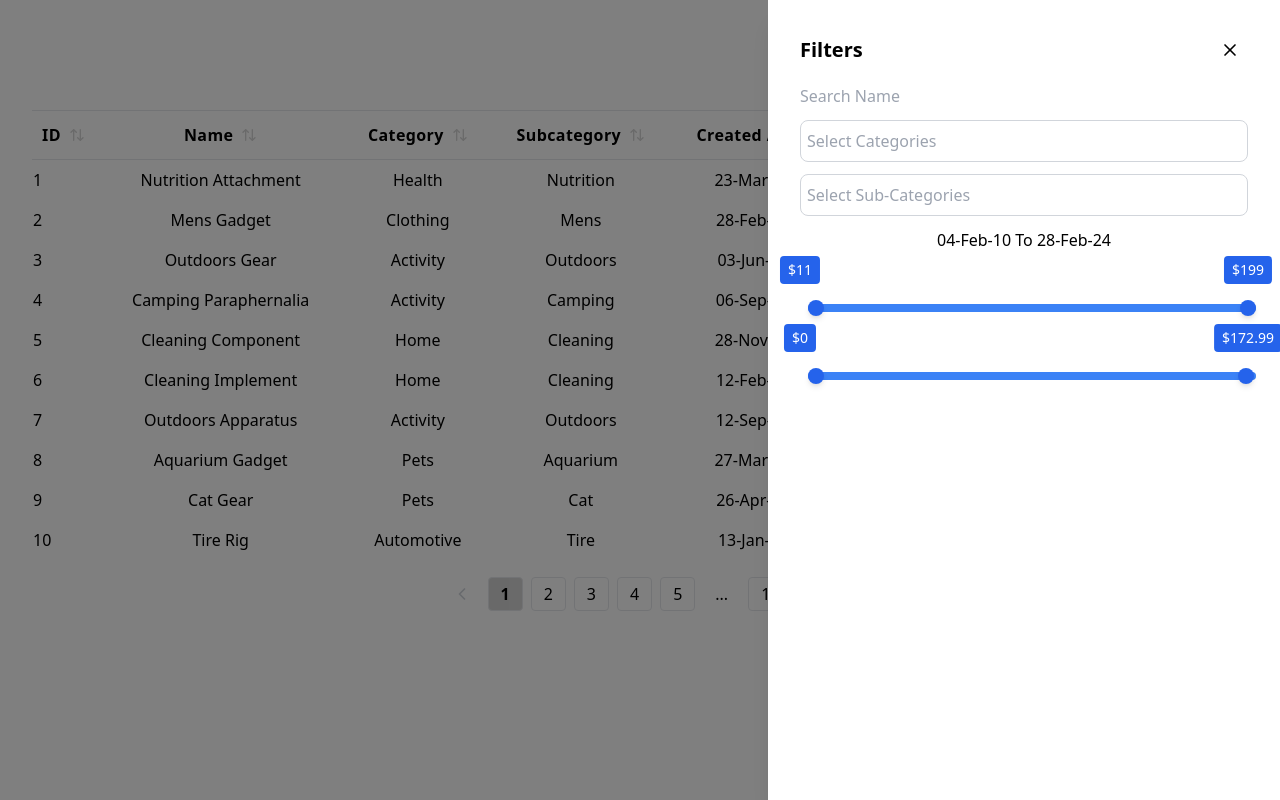
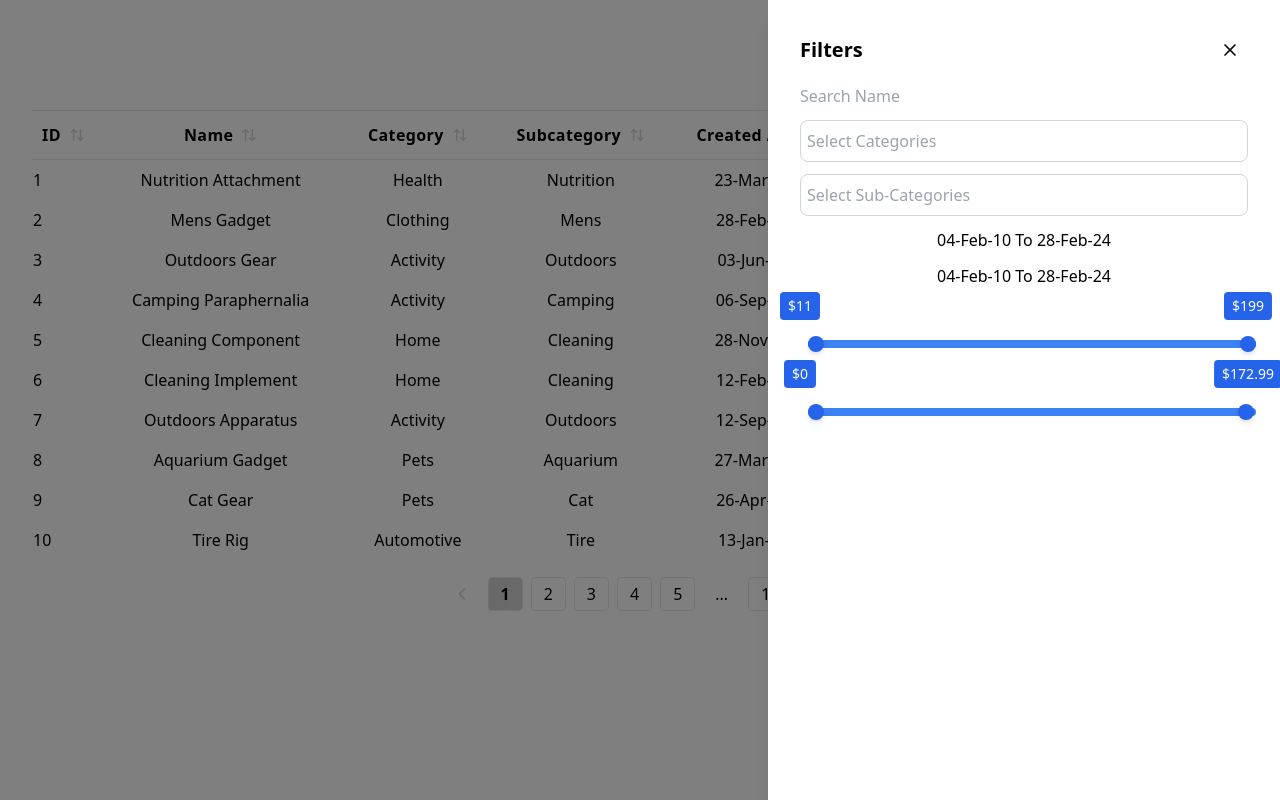
Before and after one commit to ShivangamSoni/products-table, a React (Vite) app: page / in a window 1280 px wide. Built offline with nearby package versions, Linux system fonts and the light colour scheme.

Commit message:
Add: Updated At Range Filter

```diff
--- a/src/components/products/SIdePanels/Filter.tsx
+++ b/src/components/products/SIdePanels/Filter.tsx
@@ -3,18 +3,19 @@ import { Table } from "@tanstack/react-table";
 import { DateRange, Range, RangeKeyDict } from "react-date-range";
 import "react-date-range/dist/styles.css";
 import "react-date-range/dist/theme/default.css";
+import moment from "moment";
 
 import { ProductType } from "../Table";
 import { MultiSelect } from "../../MultiSelect";
 import { PriceRange } from "../../PriceRange";
 import { formatDate, getMinMaxDates } from "../../../utils/date";
-import moment from "moment";
 
 export type FiltersType = {
     name: string;
     category: string[];
     subcategory: string[];
     createdAt: string[];
+    updatedAt: string[];
     price: number[];
     sale_price: number[];
 };
@@ -43,17 +44,44 @@ export default function Filter({
         tableManager.getColumn("subcategory")!.getFacetedUniqueValues().keys()
     ).sort();
 
-    const dateRange = getMinMaxDates(
+    const createdDateRange = getMinMaxDates(
         Array.from(
             tableManager.getColumn("createdAt")!.getFacetedUniqueValues().keys()
         )
     );
     const [isCreatedDatePickerOpen, setIsCreatedDatePickerOpen] =
         useState(false);
-    const [ranges, setRanges] = useState<Range[]>([
+    const [createdRanges, setCreatedRanges] = useState<Range[]>([
         {
-            startDate: new Date(dateRange[0]) as unknown as Date,
-            endDate: new Date(dateRange[1]) as unknown as Date,
+            startDate:
+                filters.createdAt[0] !== ""
+                    ? new Date(filters.createdAt[0])
+                    : new Date(createdDateRange[0]),
+            endDate:
+                filters.createdAt[1] !== ""
+                    ? new Date(filters.createdAt[1])
+                    : new Date(createdDateRange[1]),
+            key: "selection",
+        },
+    ]);
+
+    const updatedDateRange = getMinMaxDates(
+        Array.from(
+            tableManager.getColumn("updatedAt")!.getFacetedUniqueValues().keys()
+        )
+    );
+    const [isUpdatedDatePickerOpen, setIsUpdatedDatePickerOpen] =
+        useState(false);
+    const [updatedRanges, setUpdatedRanges] = useState<Range[]>([
+        {
+            startDate:
+                filters.updatedAt[0] !== ""
+                    ? new Date(filters.updatedAt[0])
+                    : new Date(updatedDateRange[0]),
+            endDate:
+                filters.updatedAt[1] !== ""
+                    ? new Date(filters.updatedAt[1])
+                    : new Date(updatedDateRange[1]),
             key: "selection",
         },
     ]);
@@ -90,12 +118,24 @@ export default function Filter({
         });
     }
 
-    function handleDateChange(item: RangeKeyDict) {
+    function handleCreatedDateChange(item: RangeKeyDict) {
         const newRange = item.selection;
-        setRanges([newRange]);
+        setCreatedRanges([newRange]);
         onChange({
             ...filters,
             createdAt: [
+                moment(newRange.startDate).format("DD-MMM-YYYY"),
+                moment(newRange.endDate).format("DD-MMM-YYYY"),
+            ],
+        });
+    }
+
+    function handleUpdatedDateChange(item: RangeKeyDict) {
+        const newRange = item.selection;
+        setUpdatedRanges([newRange]);
+        onChange({
+            ...filters,
+            updatedAt: [
                 moment(newRange.startDate).format("DD-MMM-YYYY"),
                 moment(newRange.endDate).format("DD-MMM-YYYY"),
             ],
@@ -137,22 +177,49 @@ export default function Filter({
                 <button
                     onClick={() => setIsCreatedDatePickerOpen((prev) => !prev)}
                 >
-                    {formatDate(ranges[0].startDate ?? "")} To{" "}
-                    {formatDate(ranges[0].endDate ?? "")}
+                    {formatDate(createdRanges[0].startDate ?? "")} To{" "}
+                    {formatDate(createdRanges[0].endDate ?? "")}
                 </button>
                 {isCreatedDatePickerOpen && (
                     <div className="absolute top-full z-[1000] border border-black">
                         <DateRange
                             editableDateInputs
-                            onChange={handleDateChange}
+                            onChange={handleCreatedDateChange}
                             moveRangeOnFirstSelection={false}
-                            ranges={ranges}
-                            minDate={new Date(dateRange[0])}
-                            maxDate={new Date(dateRange[1])}
+                            ranges={createdRanges}
+                            minDate={new Date(createdDateRange[0])}
+                            maxDate={new Date(createdDateRange[1])}
                             onRangeFocusChange={(range) => {
                                 // Both these values are 0 when the range selection has been made
                                 if (range[0] === 0 && range[1] === 0) {
                                     setIsCreatedDatePickerOpen(false);
+                                }
+                            }}
+                        />
+                    </div>
+                )}
+            </div>
+
+            <div className="grid relative">
+                <button
+                    onClick={() => setIsUpdatedDatePickerOpen((prev) => !prev)}
+                >
+                    {formatDate(updatedRanges[0].startDate ?? "")} To{" "}
+                    {formatDate(updatedRanges[0].endDate ?? "")}
+                </button>
+                {isUpdatedDatePickerOpen && (
+                    <div className="absolute top-full z-[1000] border border-black">
+                        <DateRange
+                            editableDateInputs
+                            onChange={handleUpdatedDateChange}
+                            moveRangeOnFirstSelection={false}
+                            ranges={updatedRanges}
+                            minDate={new Date(updatedDateRange[0])}
+                            maxDate={new Date(updatedDateRange[1])}
+                            onRangeFocusChange={(range) => {
+                                // Both these values are 0 when the range selection has been made
+                                if (range[0] === 0 && range[1] === 0) {
+                                    setIsUpdatedDatePickerOpen(false);
                                 }
                             }}
                         />
--- a/src/components/products/Table.tsx
+++ b/src/components/products/Table.tsx
@@ -147,6 +147,7 @@ const columns = [
             return formatDate(info.getValue());
         },
         header: "Updated At",
+        filterFn: dateFilterFn,
     }),
     columnHelper.accessor("price", {
         cell: (info) => {
@@ -197,6 +198,7 @@ const defaultFilterState: FiltersType = {
     category: [""],
     subcategory: [""],
     createdAt: ["", ""],
+    updatedAt: ["", ""],
     price: [],
     sale_price: [],
 };
```
